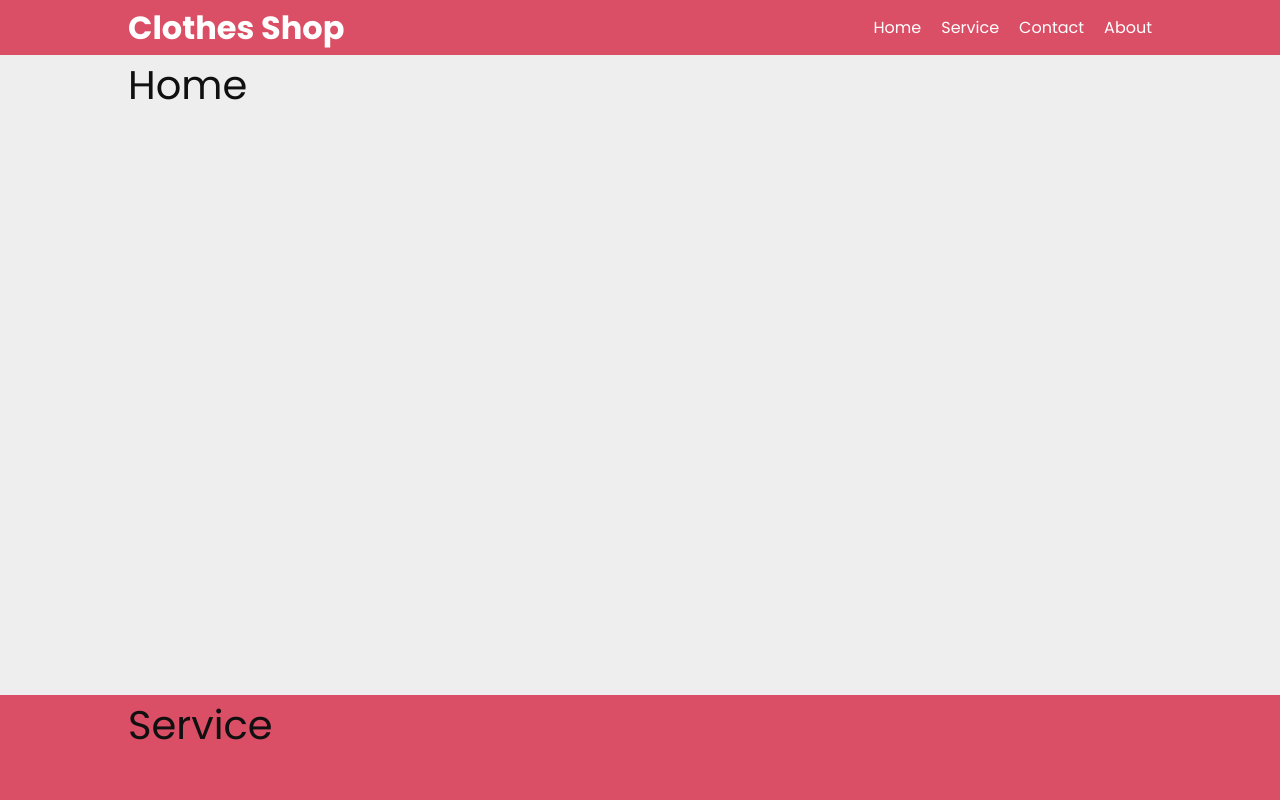
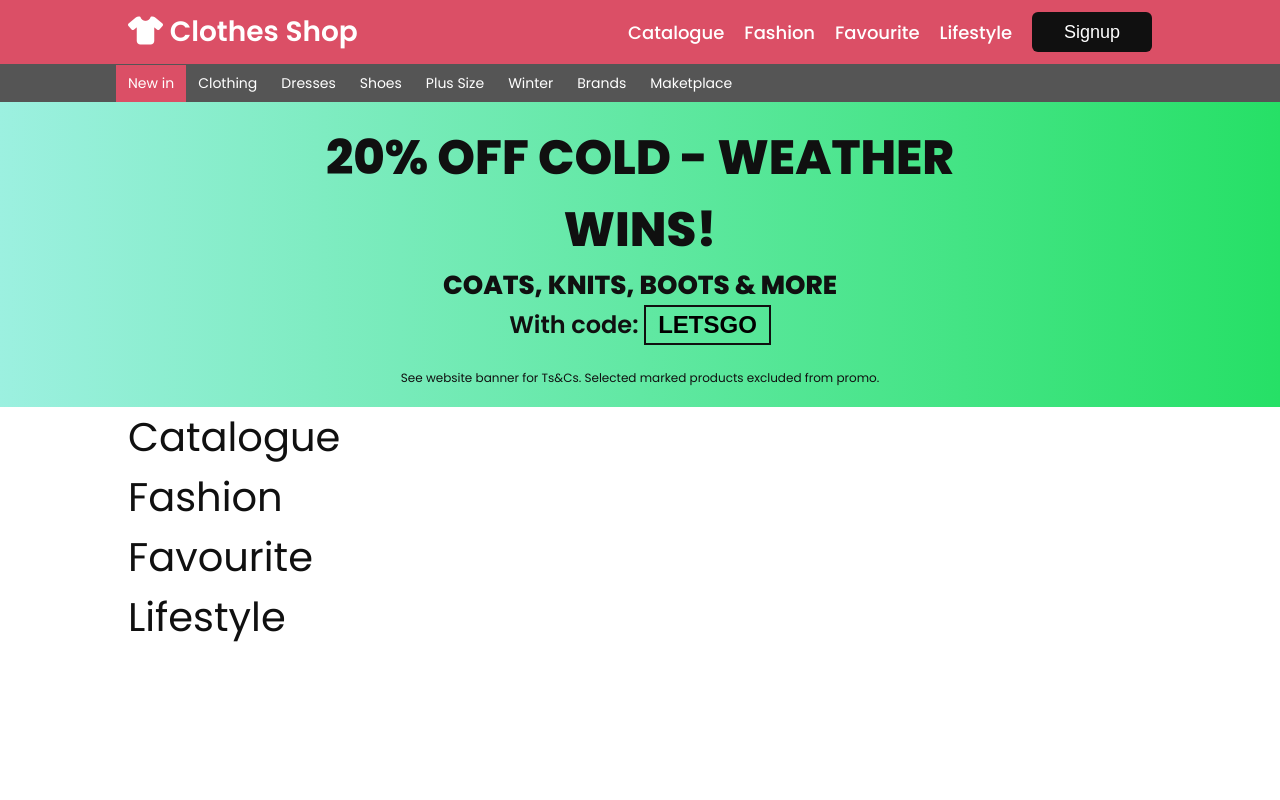
Before and after one commit to tuananhwork/NVC-JSB02, a plain HTML site: page SPCK/index.html in a window 1280 px wide. Shown: the top 800 px of the page. Drawn offline with Linux system fonts and the light colour scheme.

Commit message:
update spck

```diff
--- a/SPCK/assets/css/style.css
+++ b/SPCK/assets/css/style.css
@@ -10,7 +10,7 @@
   --text-color: #101010;
   --primary-color: #db4f66;
   --white-color: #ffffff;
-  --light-gray-color: #eeeeee;
+  --light-gray-color: #dddddd;
   --dark-gray-color: #555555;
 }
 
@@ -32,12 +32,28 @@ a {
   text-decoration: none;
 }
 
+.btn {
+  height: 40px;
+  min-width: 120px;
+  padding: 0 20px;
+  background-color: var(--text-color);
+  color: var(--white-color);
+  border: none;
+  outline: none;
+  border-radius: 6px;
+  font-size: 18px;
+  font-weight: 500;
+  cursor: pointer;
+  transition: 0.2s;
+}
+
+.btn:hover {
+  transform: translateY(-4px);
+}
+
 #header {
-  position: fixed;
-  top: 0;
-  right: 0;
   width: 100%;
-  height: 55px;
+  height: 64px;
   background-color: var(--primary-color);
   display: flex;
   justify-content: space-between;
@@ -47,40 +63,102 @@ a {
 }
 
 .logo {
-  font-size: 32px;
-  font-weight: 700;
+  font-size: 28px;
+  font-weight: 600;
+}
+
+nav {
+  display: flex;
+  justify-content: space-between;
 }
 
 .nav-list {
   display: flex;
+  margin-right: 20px;
 }
 
 .nav-list li {
+  display: flex;
+  align-items: center;
   margin-left: 20px;
+  font-size: 18px;
+  font-weight: 500;
+  transform: 0.2s;
+}
+
+.nav-list li:hover {
+  color: var(--light-gray-color);
+}
+
+.product-list {
+  padding: 0 10%;
+  margin-left: -12px;
+  display: flex;
+  background-color: var(--dark-gray-color);
+}
+
+.product-list li {
+  display: flex;
+  align-items: center;
+  padding: 0 12px;
+  height: 38px;
+  background-color: var(--dark-gray-color);
+  color: var(--white-color);
+  font-size: 14px;
+  transition: 0.2s;
+  border-top: 1px solid var(--dark-gray-color);
+}
+
+.product-list li.active {
+  background-color: var(--primary-color);
+}
+
+.product-list li:hover {
+  background-color: var(--primary-color);
+}
+
+.sale-broadcast {
+  padding: 20px 24%;
+  text-align: center;
+  background: linear-gradient(90deg, #9cf0e0 0%, #26e066 100%);
+  text-transform: uppercase;
+  cursor: pointer;
+}
+
+.sale-broadcast h1 {
+  font-size: 48px;
+  font-weight: 800;
+}
+
+.sale-broadcast h2 {
+  font-size: 26px;
+  font-weight: 800;
+}
+
+.sale-broadcast span {
+  font-size: 24px;
+  text-transform: none;
+  font-weight: 600;
+}
+
+.sale-broadcast span button {
+  font-size: 24px;
+  font-weight: 700;
+  background-color: transparent;
+  padding: 4px 12px;
+  border: 2px solid var(--text-color);
+}
+
+.sale-broadcast p {
+  margin-top: 24px;
+  font-size: 12px;
+  text-transform: none;
 }
 
 .wrapper {
-  margin-top: 55px;
 }
 
 section {
   padding: 0 10%;
   font-size: 40px;
-  height: 80vh;
 }
-
-#home {
-  background-color: var(--light-gray-color);
-}
-
-#service {
-  background-color: var(--primary-color);
-}
-
-#contact {
-  background-color: var(--light-gray-color);
-}
-
-#about {
-  background-color: var(--primary-color);
-}
--- a/SPCK/index.html
+++ b/SPCK/index.html
@@ -17,29 +17,47 @@
 
 <body>
     <header id="header">
-        <div class="logo">Clothes Shop</div>
+        <div class="logo">
+            <i class="fa-solid fa-shirt"></i>
+            Clothes Shop
+        </div>
         <nav>
             <ul class="nav-list">
-                <li><a href="#home">Home</a></li>
-                <li><a href="#service">Service</a></li>
-                <li><a href="#contact">Contact</a></li>
-                <li><a href="#about">About</a></li>
+                <li><a href="#Catalogue">Catalogue</a></li>
+                <li><a href="#Fashion">Fashion</a></li>
+                <li><a href="#Favourite">Favourite</a></li>
+                <li><a href="#Lifestyle">Lifestyle</a></li>
             </ul>
+            <button class="btn">Signup</button>
         </nav>
     </header>
 
+    <ul class="product-list">
+        <li class="active"><a href="#">New in</a></li>
+        <li><a href="#">Clothing</a></li>
+        <li><a href="#">Dresses</a></li>
+        <li><a href="#">Shoes</a></li>
+        <li><a href="#">Plus Size</a></li>
+        <li><a href="#">Winter</a></li>
+        <li><a href="#">Brands</a></li>
+        <li><a href="#">Maketplace</a></li>
+    </ul>
+
+    <div class="sale-broadcast">
+        <h1>20% off cold - weather wins!</h1>
+        <h2>Coats, knits, boots & more</h2>
+        <span>With code: <button>LETSGO</button></span>
+        <p>See website banner for Ts&Cs. Selected marked products excluded from promo.</p>
+    </div>
+
     <div class="wrapper">
-        <section id="home">
-            Home
+        <section id="Catalogue">Catalogue
         </section>
-        <section id="service">
-            Service
+        <section id="Fashion">Fashion
         </section>
-        <section id="contact">
-            Contact
+        <section id="Favourite">Favourite
         </section>
-        <section id="about">
-            About
+        <section id="Lifestyle">Lifestyle
         </section>
     </div>
 
```
